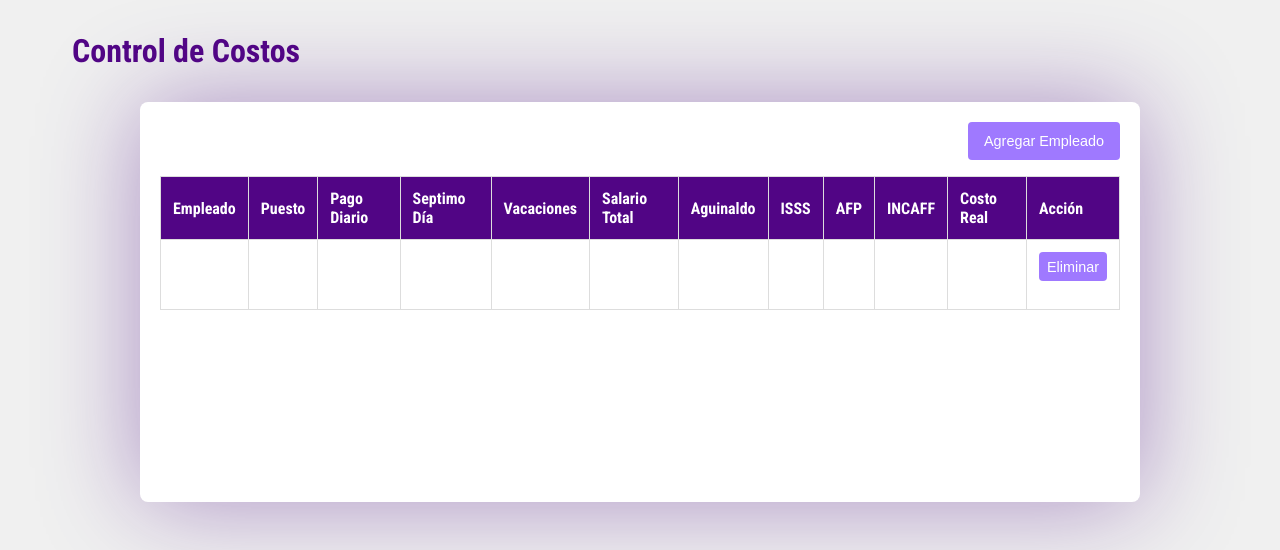
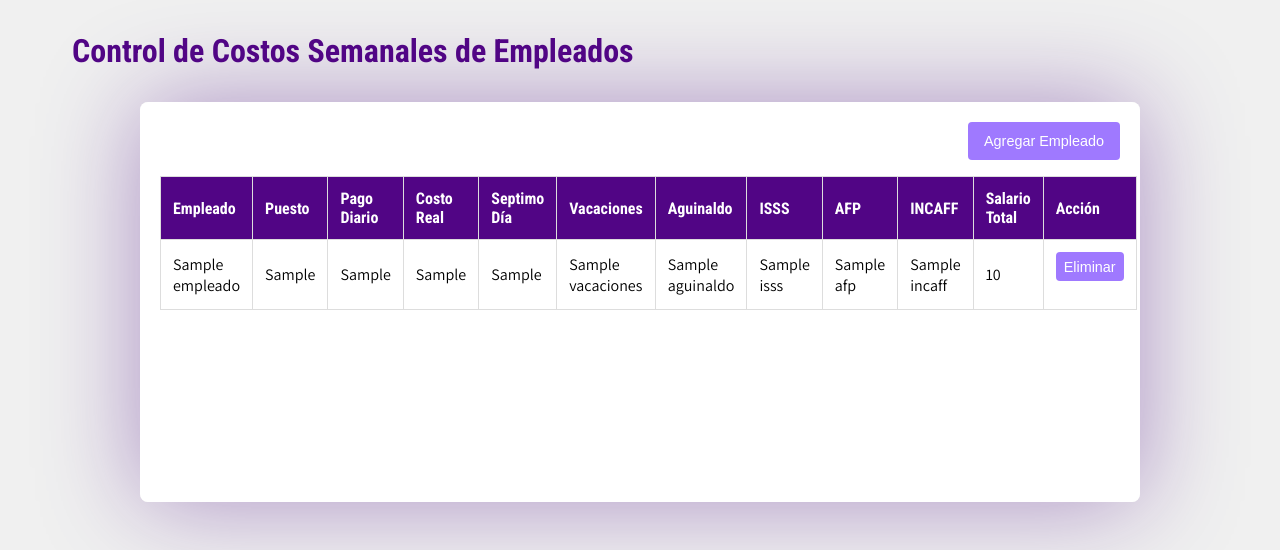
Before and after one commit to kenetcode/accounting-software, a Django app: template accounting/templates/controlCostos.html in a window 1280 px wide. Shown: the part 100-650 px from the top of the page. Run offline with Django 3.2, Linux system fonts and the light colour scheme; the template is opened without the code that fills it: most values are stand-ins (such as "Sample title", 1, 10 or a date in 2020).

Commit message:
Control de costos

```diff
--- a/accounting/static/css/controlCostos.css
+++ b/accounting/static/css/controlCostos.css
@@ -77,8 +77,6 @@ body {
     background-color: var(--secondary-color);
     color: var(--white);
     font-family: var(--secondary-font);
-    position: sticky;
-    top: 0;
 }
 
 .control-costos-table tr:nth-child(even) {
@@ -229,6 +227,7 @@ body {
     display: flex;
     justify-content: flex-end;
     gap: 10px;
+    margin-top: 10px;
 }
 
 .btn-cancelar,
--- a/accounting/static/js/controlCostos.js
+++ b/accounting/static/js/controlCostos.js
@@ -9,9 +9,75 @@ function cerrarModal() {
 }
 
 // Cerrar el modal al hacer clic fuera del contenido
-window.onclick = function(event) {
+window.onclick = function (event) {
     const modal = document.getElementById("modalEmpleado");
     if (event.target === modal) {
         cerrarModal();
     }
 }
+
+document.querySelector('.btn-guardar').addEventListener('click', function (event) {
+    event.preventDefault();
+
+    // Obtener valores de los campos del formulario
+    const nombre = document.getElementById("nombreEmpleado").value;
+    const puesto = document.getElementById("puestoTrabajo").value;
+    const salario = document.getElementById("salario").value;
+    const dias = document.getElementById("dias").value;
+
+    // Enviar datos al backend con fetch
+    fetch('/agregarempleado/', {
+        method: 'POST',
+        headers: {
+            'Content-Type': 'application/x-www-form-urlencoded',
+            'X-CSRFToken': document.querySelector('[name=csrfmiddlewaretoken]').value
+        },
+        body: new URLSearchParams({
+            'nombreEmpleado': nombre,
+            'puestoTrabajo': puesto,
+            'salario': salario,
+            'dias': dias
+        })
+    })
+        .then(response => response.json())
+        .then(data => {
+            if (data.error) {
+                console.error(data.error);
+            } else {
+                // Actualizar la tabla con los datos del nuevo empleado
+                const table = document.querySelector('.control-costos-table tbody');
+                const row = table.insertRow();
+
+                row.innerHTML = `
+                <td>${data.nombreEmpleado}</td>
+                <td>${data.puestoEmpleado}</td>
+                <td>${data.salarioDiarioEmpleado}</td>
+                <td>${data.costo_real}</td>
+                <td>${data.septimo_dia}</td>
+                <td>${data.vacaciones}</td>
+                <td>${data.aguinaldo}</td>
+                <td>${data.isss}</td>
+                <td>${data.afp}</td>
+                <td>${data.incaff}</td>
+                <td>${data.salario_total}</td>
+                <td><button class="two-btn" value="${data.codigoEmpleado}" onclick="eliminarEmpleado(this)">Eliminar</button></td>
+            `;
+                limpiarCamposFormulario();
+                cerrarModal();
+            }
+        })
+        .catch(error => console.error('Error:', error));
+});
+
+eliminarEmpleado = async (button) => {
+    const response = await fetch(`/eliminar_empleado/${button.value}`)
+    const respuesta = await response.json()
+    location.reload();
+}
+
+function limpiarCamposFormulario() {
+    document.getElementById("nombreEmpleado").value = "";
+    document.getElementById("puestoTrabajo").value = "";
+    document.getElementById("salario").value = "";
+    document.getElementById("dias").value = "";
+}
--- a/accounting/templates/controlCostos.html
+++ b/accounting/templates/controlCostos.html
@@ -1,5 +1,6 @@
 <!DOCTYPE html>
 <html lang="es">
+
 <head>
     <meta charset="UTF-8">
     <meta name="viewport" content="width=device-width, initial-scale=1.0">
@@ -7,6 +8,7 @@
     <link rel="stylesheet" href="../static/css/sidebar.css">
     <link rel="stylesheet" href="../static/css/controlCostos.css">
 </head>
+
 <body>
     <!-- Sidebar -->
     <section id="sidebar">
@@ -18,7 +20,7 @@
             <li><img src="../static/img/logo.webp" alt="logo"></li>
             <li class="home-button">Home</li>
             <li class="transacciones-button">Transacciones</li>
-            <li class="costos-button"style="display: none;">Control de Costos</li>
+            <li class="costos-button" style="display: none;">Control de Costos</li>
             <li class="catalogo-button">Catalogo de Cuentas</li>
             <li class="libro-button">Libro Mayor</li>
             <li class="estados-button">Estados Financieros</li>
@@ -36,7 +38,7 @@
         </header>
 
         <div class="control-costos-container">
-            <h2 class="section-title">Control de Costos</h2>
+            <h2 class="section-title">Control de Costos Semanales de Empleados</h2>
 
             <div class="table-container">
                 <div class="contenedor-boton">
@@ -45,36 +47,40 @@
                 <table class="control-costos-table">
                     <thead>
                         <tr>
-                             <th>Empleado</th>
+                            <th>Empleado</th>
                             <th>Puesto</th>
                             <th>Pago Diario</th>
+                            <th>Costo Real</th>
                             <th>Septimo Día</th>
                             <th>Vacaciones</th>
-                            <th>Salario Total</th>
                             <th>Aguinaldo</th>
                             <th>ISSS</th>
                             <th>AFP</th>
                             <th>INCAFF</th>
-                            <th>Costo Real</th>
+                            <th>Salario Total</th>
                             <th>Acción</th>
                         </tr>
                     </thead>
                     <tbody>
+                        {% for empleado in empleados %}
                         <tr>
-                            <td></td>
-                            <td></td>
-                            <td></td>
-                            <td></td>
-                            <td></td>
-                            <td></td>
-                            <td></td>
-                            <td></td>
-                            <td></td>
-                            <td></td>
-                            <td></td>
-                            <td><button class="two-btn">Eliminar</button></td>
-                        </tr>
-                        <!-- Filas adicionales según sea necesario -->
+
+                            <td>{{ empleado.nombreEmpleado }}</td>
+                            <td>{{ empleado.puestoEmpleado }}</td>
+                            <td>{{ empleado.salarioDiarioEmpleado }}</td>
+                            <td>{{ empleado.costo_real }}</td>
+                            <td>{{ empleado.septimo_dia }}</td>
+                            <td>{{ empleado.vacaciones }}</td>
+                            <td>{{ empleado.aguinaldo }}</td>
+                            <td>{{ empleado.isss }}</td>
+                            <td>{{ empleado.afp }}</td>
+                            <td>{{ empleado.incaff }}</td>
+                            <td>{{ empleado.salario_total }}</td>
+                            <td>
+                                <button class="two-btn" value="{{empleado.codigoEmpleado}}"
+                                    onclick="eliminarEmpleado(this)">Eliminar</button>
+                            </td>
+                            {% endfor %}
                     </tbody>
                 </table>
             </div>
@@ -84,15 +90,19 @@
     <div id="modalEmpleado" class="modal">
         <div class="modal-contenido">
             <h2>Registrar Empleado</h2>
-            <form>
+            <form method="post">
+                {% csrf_token %}
                 <label for="nombreEmpleado">Nombre del empleado:</label>
                 <input type="text" id="nombreEmpleado" placeholder="Nombre">
 
                 <label for="puestoTrabajo">Puesto de trabajo:</label>
                 <input type="text" id="puestoTrabajo" placeholder="Puesto">
 
-                <label for="salario">Salario:</label>
+                <label for="salario">Salario Diario:</label>
                 <input type="text" id="salario" placeholder="Salario">
+
+                <label for="dias">Días de Trabajo:</label>
+                <input type="text" id="dias" placeholder="Días de Trabajo">
 
                 <div class="modal-botones">
                     <button type="button" onclick="cerrarModal()" class="btn-cancelar">Cerrar</button>
@@ -105,4 +115,5 @@
     <script src="../static/js/sidebar.js"></script>
     <script src="../static/js/controlCostos.js"></script>
 </body>
+
 </html>
--- a/accounting/urls.py
+++ b/accounting/urls.py
@@ -30,4 +30,7 @@ urlpatterns = [
     path('cierrecontable/', views.cierreContable_view, name='cierreContable'),
     path('balancecomprobacion/', views.balance_de_comprobacion_data, name='balanceDeComprobacionData'),
 
+    ##Control Costos,
+    path('agregarempleado/', views.agregar_empleado, name='agregarEmpleado'),
+    path('eliminar_empleado/<int:codigoEmpleado>/', views.eliminar_empleado, name='eliminarEmpleado'),
 ]
--- a/accounting_software/urls.py
+++ b/accounting_software/urls.py
@@ -42,4 +42,7 @@ urlpatterns = [
     path('estadodecapital/', include('accounting.urls')),
     path('balancegeneral/', include('accounting.urls')),
     path('balancecomprobacion/', include('accounting.urls')),
+    path('agregarempleado/', include('accounting.urls')),
+    path('controlcostos/', include('accounting.urls')),
+     path('eliminar_empleado/<int:codigoEmpleado>/', include('accounting.urls')),
 ]
```
Also changed, not shown: accounting/views.py (+79 -2 lines), accounting/migrations/0009_empleado.py (added).
